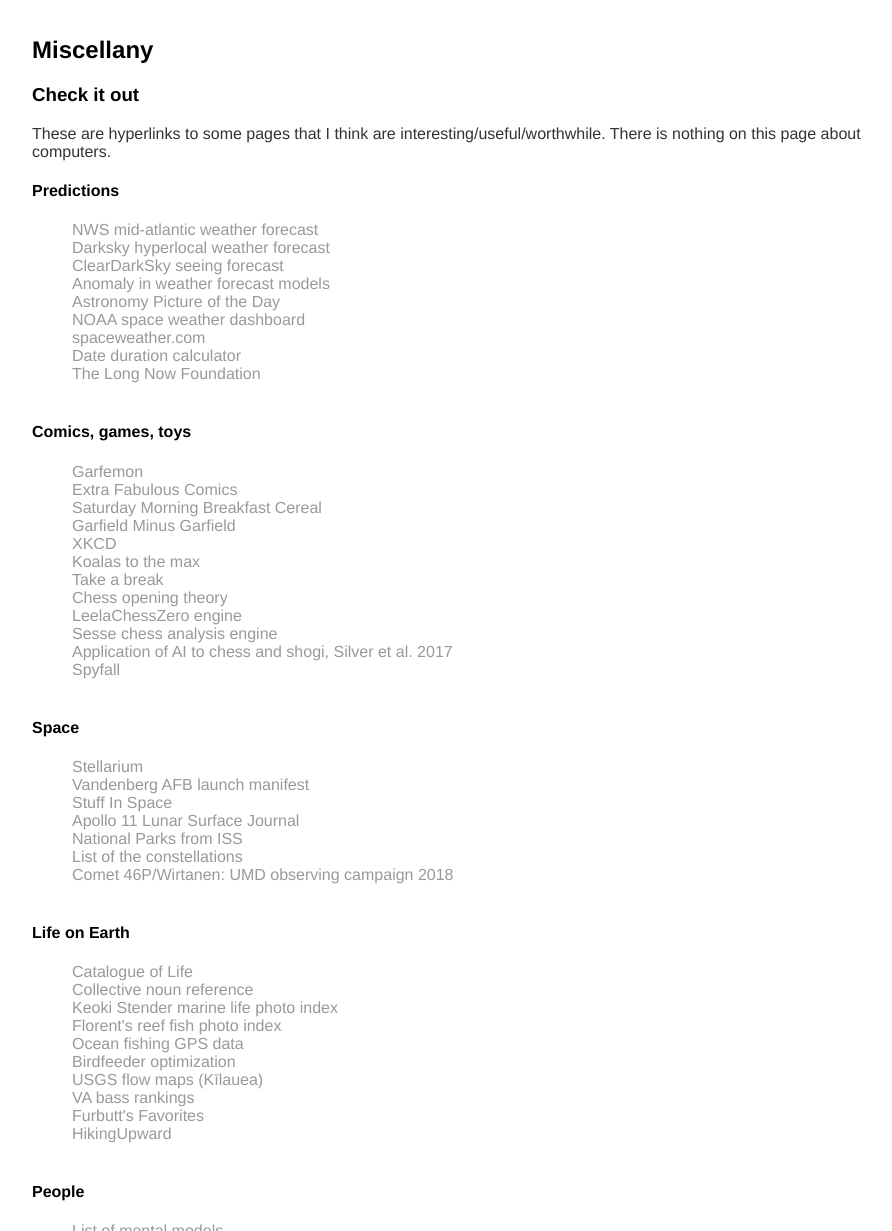
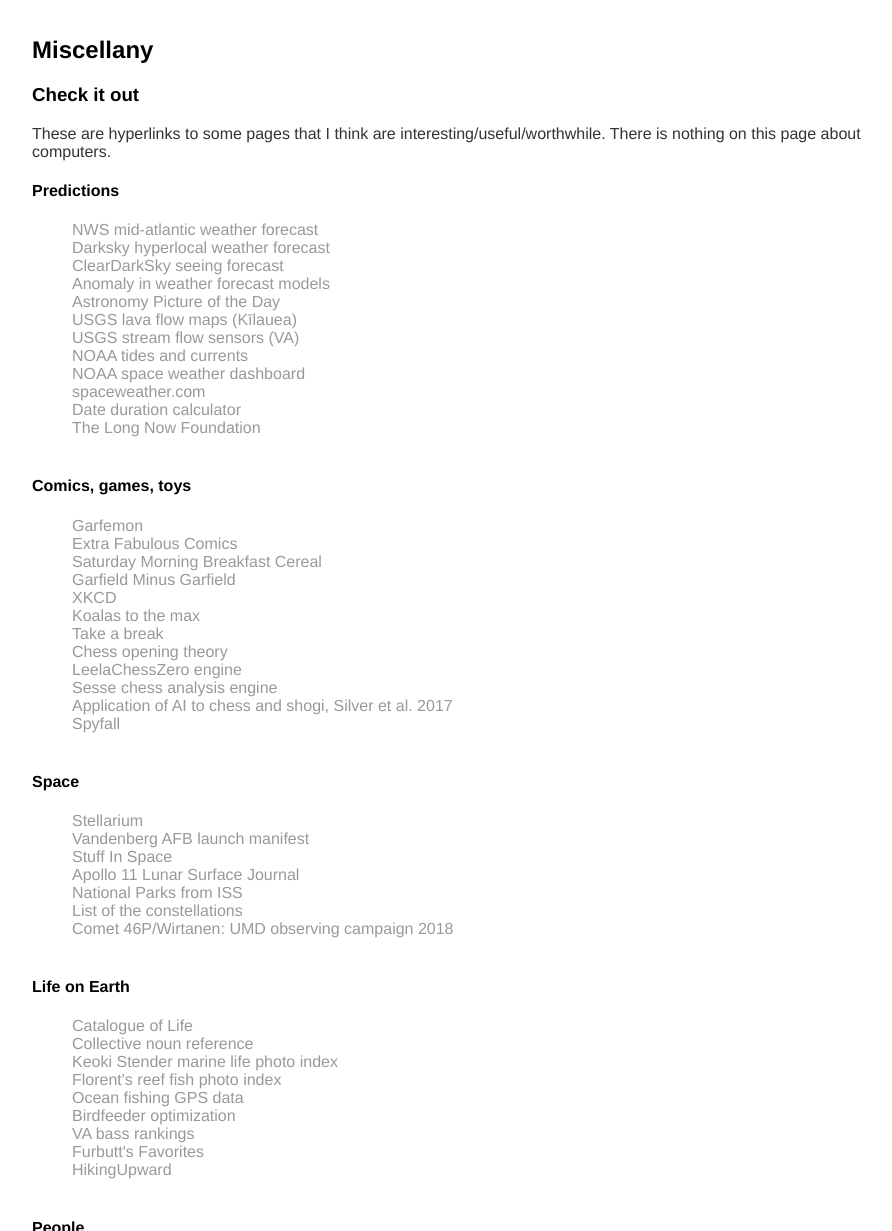
Before and after one commit to amcnicho/amcnicho.github.io, a Jekyll site: the page built from misc/index.html, in a window 1280 px wide and 1400 px high, cut to the strip 169-1400 px from the top of the window. Shown: the whole strip, without its empty margins (160-1052 px from the left). Built offline with Jekyll 4.4.1, drawn with Linux system fonts in a browser that asks for light colours.

Commit message:
Update index.html

```diff
--- a/misc/index.html
+++ b/misc/index.html
@@ -15,6 +15,9 @@
         <li><a href="http://www.cleardarksky.com/c/CharvilVAkey.html">ClearDarkSky seeing forecast</a></li>
         <li><a href="https://www.emc.ncep.noaa.gov/gmb/STATS/html/new_acz5.html">Anomaly in weather forecast models</a></li>
         <li><a href="https://apod.nasa.gov/apod/astropix.html">Astronomy Picture of the Day</a></li>
+        <li><a href="https://volcanoes.usgs.gov/volcanoes/kilauea/multimedia_maps.html">USGS lava flow maps (Kīlauea)</a></li>
+		<li><a href="https://waterdata.usgs.gov/va/nwis/current/?type=flow">USGS stream flow sensors (VA)</a></li>
+        <li><a href="https://tidesandcurrents.noaa.gov/gmap3/index.shtml?type=TidePredictions&region=">NOAA tides and currents</a></li>
         <li><a href="https://www.swpc.noaa.gov/communities/space-weather-enthusiasts">NOAA space weather dashboard</a></li>
         <li><a href="http://www.spaceweather.com/">spaceweather.com</a></li>
         <li><a href="https://www.timeanddate.com/date/durationresult.html?m1=6&d1=20&y1=1992">Date duration calculator</a></li>
```
Also changed, not shown: other parts of misc/index.html (+0 -1 lines).
